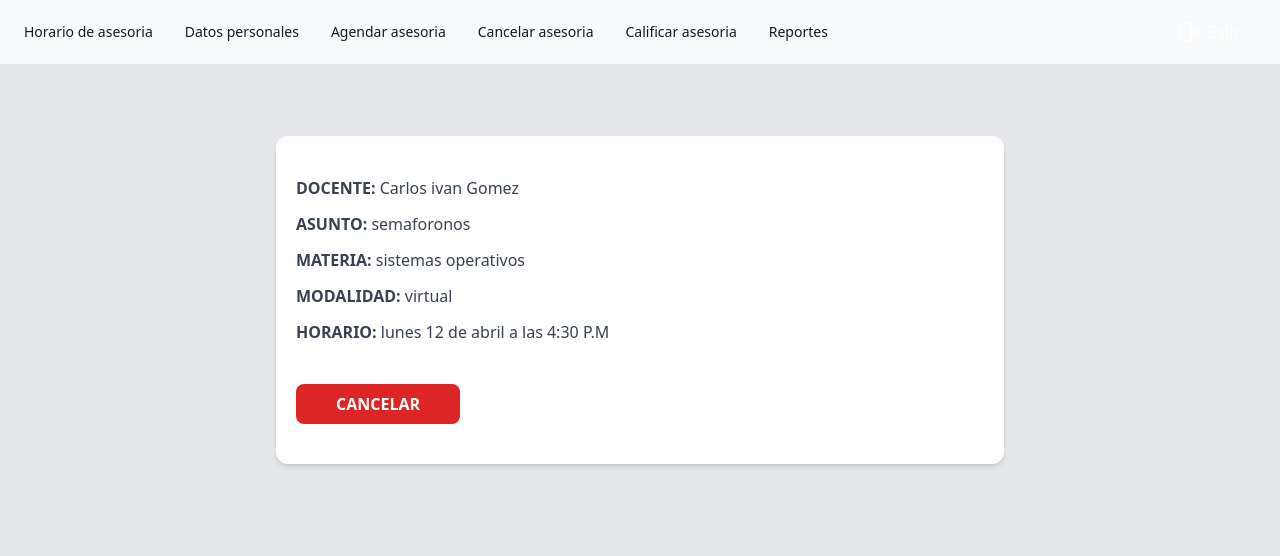
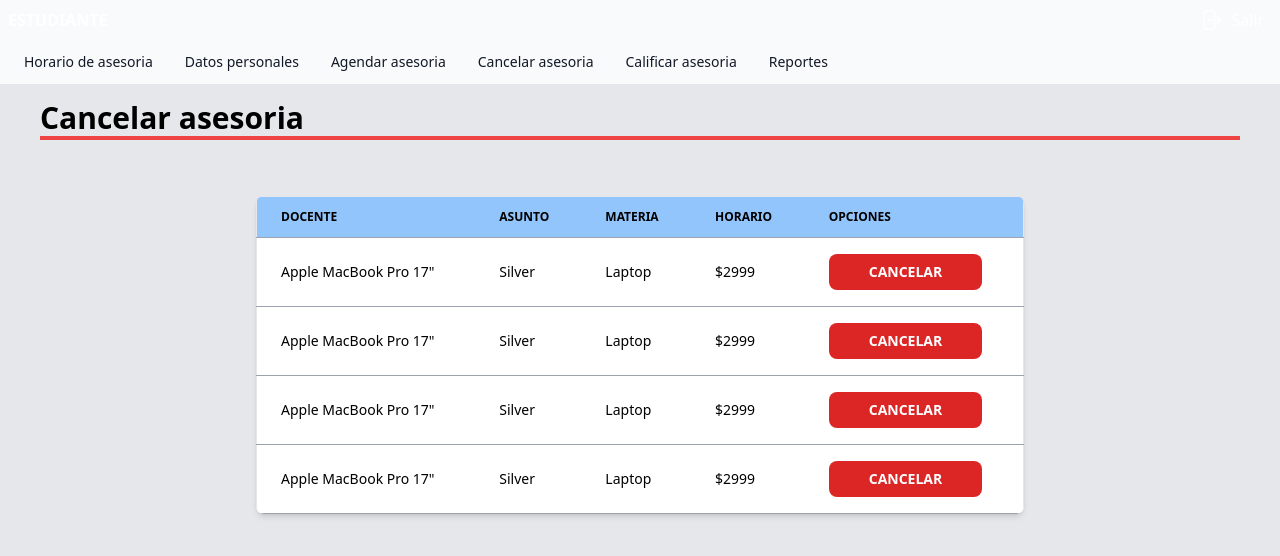
Before and after one commit to dannadeily/front-asesorias, a React (Vite) app: page /Estudiante/CancelarAsesoria in a window 1280 px wide. Shown: the top 556 px of the page. Built offline with nearby package versions, Linux system fonts and the light colour scheme; sample sign-in values are in the browser's storage.

Commit message:
arreglos en el header administrador

```diff
--- a/src/App.jsx
+++ b/src/App.jsx
@@ -13,7 +13,7 @@
 // Administrador
 import RegistrarDocente from "./pages/administrador/RegistrarDocente";
 import ListaDocentes from "./pages/administrador/ListaDocentes";
-import Reportes from "./pages/administrador/Reportes";
+import ReporteDocente from "./pages/administrador/ReporteDocente";
 import HorarioAtencion from "./pages/HorarioAtencion";
 //Estudiate
 import DatosEstudiante from "./pages/estudiante/DatosEstudiante";
@@ -36,6 +36,7 @@
 import RutaPrivadaDocente from "./layuot/RutaPrivadaDocente";
 import Materia from "./pages/docente/Materia";
 import ReporteAsesoria from "./pages/estudiante/ReporteAsesoria";
+import ReporteGeneral from "./pages/administrador/ReporteGeneral";
 
 function App() {
   const [isAuthenticated, setIsAuthenticated] = useState(false);
@@ -75,7 +76,8 @@
               path="listadocentes/editardatosasesoria"
               element={<EditarHorarioAsesoria />}
             />
-            <Route path="reportes" element={<Reportes />} />
+            <Route path="reportedocente" element={<ReporteDocente />} />
+            <Route path="reportegeneral" element={<ReporteGeneral />} />
           </Route>
 
           <Route
--- a/src/components/HeaderAdministrador.jsx
+++ b/src/components/HeaderAdministrador.jsx
@@ -2,6 +2,32 @@
 import { Link, Outlet, useNavigate } from "react-router-dom";
 
 const HeaderAdministrador = () => {
+  const [openMenu2, setOpenMenu2] = useState("");
+  const handleClick2 = (menuName) => {
+    if (openMenu2 === menuName) {
+      setOpenMenu2("");
+    } else {
+      setOpenMenu2(menuName);
+      setOpenMenu(false); // Agrega esta línea para cerrar el menú principal al abrir el submenú
+    }
+  };
+
+  const handleClickOutside2 = useCallback(
+    (event) => {
+      if (!openMenu2) return;
+      if (event.target.closest("#dropdownNavbar")) {
+        setOpenMenu2(false);
+      }
+    },
+    [openMenu2, setOpenMenu2]
+  );
+  useEffect(() => {
+    document.addEventListener("click", handleClickOutside2);
+    return () => {
+      document.removeEventListener("click", handleClickOutside2);
+    };
+  }, [handleClickOutside2]);
+
   const [openMenu, setOpenMenu] = useState(false);
   const handleClick = () => {
     setOpenMenu(!openMenu);
@@ -81,7 +107,6 @@
               </svg>
             </button>
             <div className="flex items-center justify-between">
-              <div className="flex items-center">
               <ul
                 className={`${
                   openMenu ? "block" : "hidden"
@@ -103,14 +128,7 @@
                     Registrar docente
                   </Link>
                 </li>
-                  <li>
-                    <Link
-                      to="horarioasesoria"
-                      className="block py-2 px-3 rounded-md hover:bg-transparent hover:text-blue-700 text-gray-900 dark:text-white"
-                    >
-                      Horario asesoria
-                    </Link>
-                  </li>
+
                 <li>
                   <Link
                     to="listadocentes"
@@ -120,15 +138,46 @@
                   </Link>
                 </li>
                 <li>
-                    <Link
-                      to="reportes"
-                      className="block py-2 px-3 rounded-md hover:bg-transparent hover:text-blue-700 text-gray-900 dark:text-white"
+                  <button
+                    onClick={() => handleClick2("menu1")}
+                    id="dropdownNavbarLink"
+                    data-dropdown-toggle="dropdownNavbar"
+                    className="flex py-2 px-3 rounded-md hover:bg-transparent hover:text-blue-700 text-gray-900 dark:text-white"
                   >
                     Reportes
+                    <svg
+                      className="w-5 h-5 ml-1"
+                      aria-hidden="true"
+                      fill="currentColor"
+                      viewBox="0 0 20 20"
+                      xmlns="http://www.w3.org/2000/svg"
+                    >
+                      <path d="M5.293 7.293a1 1 0 011.414 0L10 10.586l3.293-3.293a1 1 0 111.414 1.414l-4 4a1 1 0 01-1.414 0l-4-4a1 1 0 010-1.414z"></path>
+                    </svg>
+                  </button>
+
+                  {openMenu2 === "menu1" && (
+                    <div className="absolute z-10 block font-normal bg-white divide-y divide-gray-100 rounded shadow  dark:divide-gray-600">
+                      <ul
+                        id="dropdownNavbar"
+                        className="py-1 text-sm dark:text-gray-400"
+                        aria-labelledby="dropdownLargeButton"
+                      >
+                        <Link to="reportedocente">
+                          <li className="block px-4 py-2  text-black hover:bg-red-300 dark:hover:text-black">
+                            <button type="button">Reporte por docente</button>
+                          </li>
                         </Link>
+                        <Link to="reportegeneral">
+                          <li className="block px-4 py-2  text-black hover:bg-red-300 dark:hover:text-black">
+                            <button type="button">Reporte general</button>
+                          </li>
+                        </Link>
+                      </ul>
+                    </div>
+                  )}
                 </li>
               </ul>
-              </div>
             </div>
           </div>
         </nav>
--- a/src/components/HeaderDocente.jsx
+++ b/src/components/HeaderDocente.jsx
@@ -20,6 +20,12 @@
     },
     [openMenu2, setOpenMenu2]
   );
+  useEffect(() => {
+    document.addEventListener("click", handleClickOutside2);
+    return () => {
+      document.removeEventListener("click", handleClickOutside2);
+    };
+  }, [handleClickOutside2]);
 
   const [openMenu, setOpenMenu] = useState(false);
   const handleClick = () => {
@@ -50,7 +56,31 @@
 
   return (
     <>
+      <header className="fixed top-0 left-0 right-0 z-50">
         <nav className="bg-gray-50  dark:bg-red-700 ">
+          <div className="flex items-center justify-between">
+            <h1 className="px-2 text-white font-bold text-1xl">DOCENTE</h1>
+            <button
+              className="flex items-center px-4 py-2 rounded ml-auto"
+              onClick={handleLogout}
+            >
+              <svg
+                xmlns="http://www.w3.org/2000/svg"
+                fill="none"
+                viewBox="0 0 24 24"
+                strokeWidth={1.5}
+                stroke="currentColor"
+                className="w-6 h-6 text-white mr-2 flex-shrink-0"
+              >
+                <path
+                  strokeLinecap="round"
+                  strokeLinejoin="round"
+                  d="M15.75 9V5.25A2.25 2.25 0 0013.5 3h-6a2.25 2.25 0 00-2.25 2.25v13.5A2.25 2.25 0 007.5 21h6a2.25 2.25 0 002.25-2.25V15m3 0l3-3m0 0l-3-3m3 3H9"
+                />
+              </svg>
+              <span className="text-white">Salir</span>
+            </button>
+          </div>
           <div className="max-w-screen-xl px-4 py-3 md:px-6">
             <button
               className="text-gray-900 dark:text-white md:hidden"
@@ -165,31 +195,12 @@
                   </Link>
                 </li>
               </ul>
-            <button
-              className="flex items-center px-4 py-2 rounded ml-auto"
-              onClick={handleLogout}
-            >
-              <svg
-                xmlns="http://www.w3.org/2000/svg"
-                fill="none"
-                viewBox="0 0 24 24"
-                strokeWidth={1.5}
-                stroke="currentColor"
-                className="w-6 h-6 text-white mr-2 flex-shrink-0"
-              >
-                <path
-                  strokeLinecap="round"
-                  strokeLinejoin="round"
-                  d="M15.75 9V5.25A2.25 2.25 0 0013.5 3h-6a2.25 2.25 0 00-2.25 2.25v13.5A2.25 2.25 0 007.5 21h6a2.25 2.25 0 002.25-2.25V15m3 0l3-3m0 0l-3-3m3 3H9"
-                />
-              </svg>
-              <span className="text-white">Salir</span>
-            </button>
             </div>
           </div>
         </nav>
+      </header>
 
-      <main>
+      <main className="z-40 mt-20">
         <Outlet />
       </main>
     </>
--- a/src/components/HeaderEstudiante.jsx
+++ b/src/components/HeaderEstudiante.jsx
@@ -3,6 +3,25 @@
 
 const HeaderEstudiante = () => {
   const navigate = useNavigate();
+  const [openMenu, setOpenMenu] = useState(false);
+  const handleClick = () => {
+    setOpenMenu(!openMenu);
+  };
+
+  const handleClickOutside = useCallback(
+    (event) => {
+      if (openMenu && !event.target.closest("#dropdownNavbar")) {
+        setOpenMenu(true);
+      }
+    },
+    [openMenu]
+  );
+  useEffect(() => {
+    document.addEventListener("click", handleClickOutside);
+    return () => {
+      document.removeEventListener("click", handleClickOutside);
+    };
+  }, [handleClickOutside]);
 
   const handleLogout = () => {
     localStorage.removeItem("token"); // Eliminar el token del almacenamiento local
@@ -12,9 +31,55 @@
     <>
       <header className="fixed top-0 left-0 right-0 z-50">
         <nav className="bg-gray-50  dark:bg-red-700 ">
+          <div className="flex items-center justify-between">
+            <h1 className="px-2 text-white font-bold text-1xl">ESTUDIANTE</h1>
+            <button
+              className="flex items-center px-4 py-2 rounded ml-auto"
+              onClick={handleLogout}
+            >
+              <svg
+                xmlns="http://www.w3.org/2000/svg"
+                fill="none"
+                viewBox="0 0 24 24"
+                strokeWidth={1.5}
+                stroke="currentColor"
+                className="w-6 h-6 text-white mr-2 flex-shrink-0"
+              >
+                <path
+                  strokeLinecap="round"
+                  strokeLinejoin="round"
+                  d="M15.75 9V5.25A2.25 2.25 0 0013.5 3h-6a2.25 2.25 0 00-2.25 2.25v13.5A2.25 2.25 0 007.5 21h6a2.25 2.25 0 002.25-2.25V15m3 0l3-3m0 0l-3-3m3 3H9"
+                />
+              </svg>
+              <span className="text-white">Salir</span>
+            </button>
+          </div>
           <div className="max-w-screen-xl px-4 py-3 md:px-6">
+            <button
+              className="text-gray-900 dark:text-white md:hidden"
+              onClick={handleClick}
+            >
+              <svg
+                xmlns="http://www.w3.org/2000/svg"
+                fill="none"
+                viewBox="0 0 24 24"
+                stroke="currentColor"
+                className="w-6 h-6"
+              >
+                <path
+                  strokeLinecap="round"
+                  strokeLinejoin="round"
+                  strokeWidth={2}
+                  d="M4 6h16M4 12h16M4 18h16"
+                />
+              </svg>
+            </button>
             <div className="flex items-center justify-between">
-              <ul className="flex flex-row mt-0 mr-6 space-x-8 text-sm font-medium">
+              <ul
+                className={`${
+                  openMenu ? "block" : "hidden"
+                }  md:flex flex-col md:flex-row md:space-x-8 text-sm font-medium`}
+              >
                 <li>
                   <Link to="/estudiante">
                     <button
@@ -84,32 +149,12 @@
                   </Link>
                 </li>
               </ul>
-              <button
-                className="flex items-center px-4 py-2 rounded ml-auto"
-                onClick={handleLogout}
-              >
-                <svg
-                  xmlns="http://www.w3.org/2000/svg"
-                  fill="none"
-                  viewBox="0 0 24 24"
-                  strokeWidth={1.5}
-                  stroke="currentColor"
-                  className="w-6 h-6 text-white mr-2 flex-shrink-0"
-                >
-                  <path
-                    strokeLinecap="round"
-                    strokeLinejoin="round"
-                    d="M15.75 9V5.25A2.25 2.25 0 0013.5 3h-6a2.25 2.25 0 00-2.25 2.25v13.5A2.25 2.25 0 007.5 21h6a2.25 2.25 0 002.25-2.25V15m3 0l3-3m0 0l-3-3m3 3H9"
-                  />
-                </svg>
-                <span className="text-white">Salir</span>
-              </button>
             </div>
           </div>
         </nav>
       </header>
 
-      <main>
+      <main className="z-40 mt-20">
         <Outlet />
       </main>
     </>
--- a/src/pages/RegistrarEstudiante.jsx
+++ b/src/pages/RegistrarEstudiante.jsx
@@ -19,7 +19,13 @@
   const handleSubmit = async (e) => {
     e.preventDefault();
 
-    if (code.trim() === "" || name.trim() === "" || lastname.trim() === "" ||  email.trim() === "" || password.trim() === "") {
+    if (
+      code.trim() === "" ||
+      name.trim() === "" ||
+      lastname.trim() === "" ||
+      email.trim() === "" ||
+      password.trim() === ""
+    ) {
       setAlertaError({
         error: true,
         message: "Todos los campos son obligatorios",
@@ -60,7 +66,10 @@
       }
     } catch (error) {
       // Manejar el error de la solicitud
-      if (error.response && error.response.data && error.response.data.message
+      if (
+        error.response &&
+        error.response.data &&
+        error.response.data.message
       ) {
         setAlertaError({ error: true, message: error.response.data.message });
       }
@@ -68,8 +77,10 @@
     }
   };
   return (
-    <>
-      <div className=" xl:mx-96 lg:mx-60 md:mx-40 sm:mx-20 my-10 bg-white shadow rounded-lg p-10">
+    < >
+    <div className="py-5">
+
+      <div className=" xl:mx-96 lg:mx-60 md:mx-40 sm:mx-20  bg-white shadow rounded-lg px-10 py-5 ">
         <form onSubmit={handleSubmit}>
           <h1 className=" font-bold text-2xl text-center text-gray-900 dark:text-red-500 ">
             REGISTRAR ESTUDIANTE
@@ -193,6 +204,7 @@
           </Link>
         </nav>
       </div>
+      </div>
     </>
   );
 };
--- a/src/pages/administrador/Reportes.jsx
+++ b/src/pages/administrador/ReporteDocente.jsx
@@ -91,7 +91,7 @@
   );
 };
 
-const Reportes = () => {
+const ReporteDocente = () => {
   const [startDate, setStartDate] = useState("");
   const [endDate, setEndDate] = useState("");
   const [teacher, setTeacher] = useState([]);
@@ -316,4 +316,4 @@
   );
 };
 
-export default Reportes;
+export default ReporteDocente;
--- /dev/null
+++ b/src/pages/administrador/ReporteGeneral.jsx
@@ -0,0 +1,7 @@
+import React from "react";
+
+const ReporteGeneral = () => {
+  return <div>ReporteGeneral</div>;
+};
+
+export default ReporteGeneral;
--- a/src/pages/estudiante/AgendarAsesoria.jsx
+++ b/src/pages/estudiante/AgendarAsesoria.jsx
@@ -98,7 +98,7 @@
 
   return (
     <div>
-      <div className=" px-10 py-5 ">
+      <div className=" px-10 pt-5 ">
         <div className="mb-4">
           <h1 className="text-3xl font-bold border-b-4 border-red-500">
             Agendar asesoria
@@ -263,7 +263,7 @@
           <input
             type="submit"
             value="Agendar Asesoria"
-            className="bg-red-500 mb-5 w-full py-2 text-white uppercase font-bold rounded hover:cursor-pointer hover:bg-sky-800 transition-colors"
+            className="bg-red-500 my-5 w-full py-2 text-white uppercase font-bold rounded hover:cursor-pointer hover:bg-sky-800 transition-colors"
           />
         </form>
       </div>
--- a/src/pages/estudiante/CancelarAsesoria.jsx
+++ b/src/pages/estudiante/CancelarAsesoria.jsx
@@ -12,37 +12,94 @@
       </div>
       <div className="md:w-1/2 lg:w-3/5 md:h-screen mx-auto my-5">
 
-        <div className="mx-5 my-10 bg-white shadow-md px-5 py-10 rounded-xl   ">
-          <p className="font-bold mb-3 text-gray-700 uppercase">
-            Docente:{" "}
-            <span className="font-normal normal-case">Carlos ivan Gomez</span>
-          </p>
-
-          <p className="font-bold mb-3 text-gray-700 uppercase">
-            Asunto: <span className="font-normal normal-case">semaforonos</span>
-          </p>
-          <p className="font-bold mb-3 text-gray-700 uppercase">
-            Materia:{" "}
-            <span className="font-normal normal-case">sistemas operativos</span>
-          </p>
-          <p className="font-bold mb-3 text-gray-700 uppercase">
-            Modalidad: <span className="font-normal normal-case">virtual</span>
-          </p>
-          <p className="font-bold mb-3 text-gray-700 uppercase">
-            Horario:{" "}
-            <span className="font-normal normal-case">
-              lunes 12 de abril a las 4:30 P.M
-            </span>
-          </p>
-
-          <div className="flex justify-between mt-10">
+        <div class="relative overflow-x-auto shadow-md sm:rounded-lg">
+          <table class="w-full text-sm text-left  border ">
+            <thead class="text-xs  uppercase border  bg-blue-300 ">
+              <tr className="border-b border-gray-400">
+                <th scope="col" class="px-6 py-3">
+                  Docente
+                </th>
+                <th scope="col" class="px-6 py-3">
+                  Asunto
+                </th>
+                <th scope="col" class="px-6 py-3">
+                  Materia
+                </th>
+                <th scope="col" class="px-6 py-3">
+                  Horario
+                </th>
+                <th scope="col" class="px-6 py-3">
+                  Opciones
+                </th>
+              </tr>
+            </thead>
+            <tbody>
+              <tr class=" border-b border-gray-400 bg-white ">
+                <td scope="row" class="px-6 py-4 ">
+                  Apple MacBook Pro 17"
+                </td>
+                <td class="px-6 py-4">Silver</td>
+                <td class="px-6 py-4">Laptop</td>
+                <td class="px-6 py-4">$2999</td>
+                <td class="px-6 py-4">
                   <button
                     type="button"
                     className="py-2 px-10 bg-red-600 hover:bg-red-700 text-white font-bold uppercase rounded-lg "
                   >
                     Cancelar
                   </button>
-          </div>
+                </td>
+              </tr>
+              <tr class=" border-b border-gray-400 bg-white ">
+                <td scope="row" class="px-6 py-4 ">
+                  Apple MacBook Pro 17"
+                </td>
+                <td class="px-6 py-4">Silver</td>
+                <td class="px-6 py-4">Laptop</td>
+                <td class="px-6 py-4">$2999</td>
+                <td class="px-6 py-4">
+                  <button
+                    type="button"
+                    className="py-2 px-10 bg-red-600 hover:bg-red-700 text-white font-bold uppercase rounded-lg "
+                  >
+                    Cancelar
+                  </button>
+                </td>
+              </tr>
+              <tr class=" border-b border-gray-400 bg-white ">
+                <td scope="row" class="px-6 py-4 ">
+                  Apple MacBook Pro 17"
+                </td>
+                <td class="px-6 py-4">Silver</td>
+                <td class="px-6 py-4">Laptop</td>
+                <td class="px-6 py-4">$2999</td>
+                <td class="px-6 py-4">
+                  <button
+                    type="button"
+                    className="py-2 px-10 bg-red-600 hover:bg-red-700 text-white font-bold uppercase rounded-lg "
+                  >
+                    Cancelar
+                  </button>
+                </td>
+              </tr>
+              <tr class=" border-b border-gray-400  bg-white">
+                <td scope="row" class="px-6 py-4 ">
+                  Apple MacBook Pro 17"
+                </td>
+                <td class="px-6 py-4">Silver</td>
+                <td class="px-6 py-4">Laptop</td>
+                <td class="px-6 py-4">$2999</td>
+                <td class="px-6 py-4">
+                  <button
+                    type="button"
+                    className="py-2 px-10 bg-red-600 hover:bg-red-700 text-white font-bold uppercase rounded-lg "
+                  >
+                    Cancelar
+                  </button>
+                </td>
+              </tr>
+            </tbody>
+          </table>
         </div>
       </div>
     </div>
--- a/src/pages/estudiante/ReporteAsesoria.jsx
+++ b/src/pages/estudiante/ReporteAsesoria.jsx
@@ -63,7 +63,7 @@
 
   return (
     <div>
-      <div className="px-10">
+      <div className="px-10 py-5">
         <div className="mb-4">
           <h1 className="text-3xl font-bold border-b-4 border-red-500">
             Reportes
```
Lines whose indentation alone changed are shown as unchanged.
